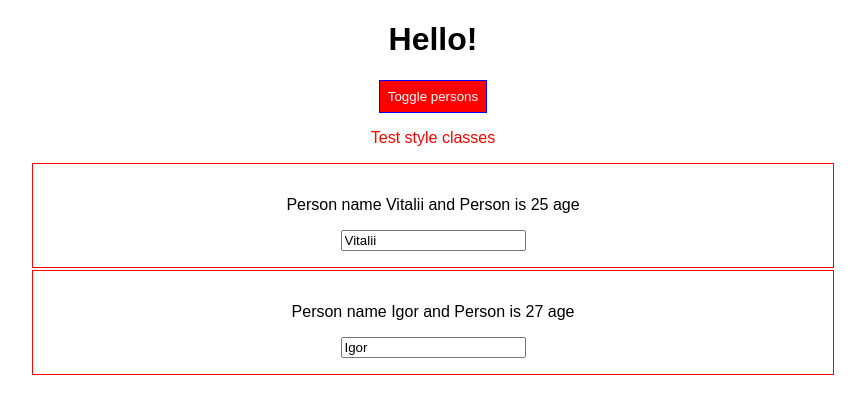
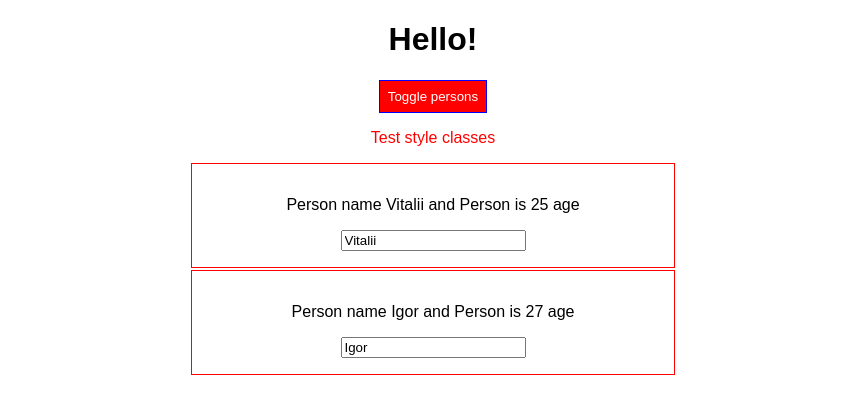
Before and after one commit to VitaliyMelnychykDev/reactStudyDeep, a React (Create React App) app: page / in a window 1280 px wide. Both pictures are taken after a click on the button "Toggle persons". Shown: the top 414 px of the page, without its empty margins (207-1072 px from the left). Built offline with nearby package versions, Linux system fonts and the light colour scheme.

Commit message:
use Radium fro styles

```diff
--- a/src/App.js
+++ b/src/App.js
@@ -2,6 +2,7 @@
 import './App.css';
 import Person from './Person/Person';
 import Task from './Task/Task';
+import Radium, { StyleRoot } from 'radium';
 
 class App extends Component {
     state = {
@@ -48,7 +49,11 @@
             color: 'white',
             border: '1px solid blue',
             padding: '8px',
-            cursor: 'pointer'
+            cursor: 'pointer',
+            ':hover': {
+                backgroundColor: 'lightgreen',
+                color: 'black'
+            }
         };
 
         let persons = null;
@@ -69,6 +74,10 @@
                 </div>
             );
             style.backgroundColor = 'red';
+            style[':hover'] = {
+                backgroundColor: 'salmon',
+                    color: 'black'
+            }
         }
 
         const classes = [];
@@ -84,6 +93,7 @@
 
         return (
             <div className="App">
+                <StyleRoot>
                     <h1>Hello!</h1>
                     <button
                         style={style}
@@ -91,9 +101,10 @@
                     </button>
                     <p className={classes.join(' ')}>Test style classes</p>
                     {persons}
+                </StyleRoot>
             </div>
         );
     }
 }
 
-export default App;
+export default Radium(App);
--- a/src/Person/Person.js
+++ b/src/Person/Person.js
@@ -1,9 +1,15 @@
 import React from 'react';
 import './Person.css';
+import Radium from 'radium';
 
 const person = (props) => {
+    const style = {
+        '@media (min-width:500px)' :{
+            width: '450px'
+        }
+    };
     return (
-        <div className="Person">
+        <div className="Person" style={style}>
             <p onClick={props.click}> Person name {props.name} and Person is {props.age} age</p>
             <p>{props.children}</p>
             <input type="text" onChange={props.changed} value={props.name}/>
@@ -11,4 +17,4 @@
     );
 };
 
-export default person;
+export default Radium(person);
```
Lines whose indentation alone changed are shown as unchanged.
